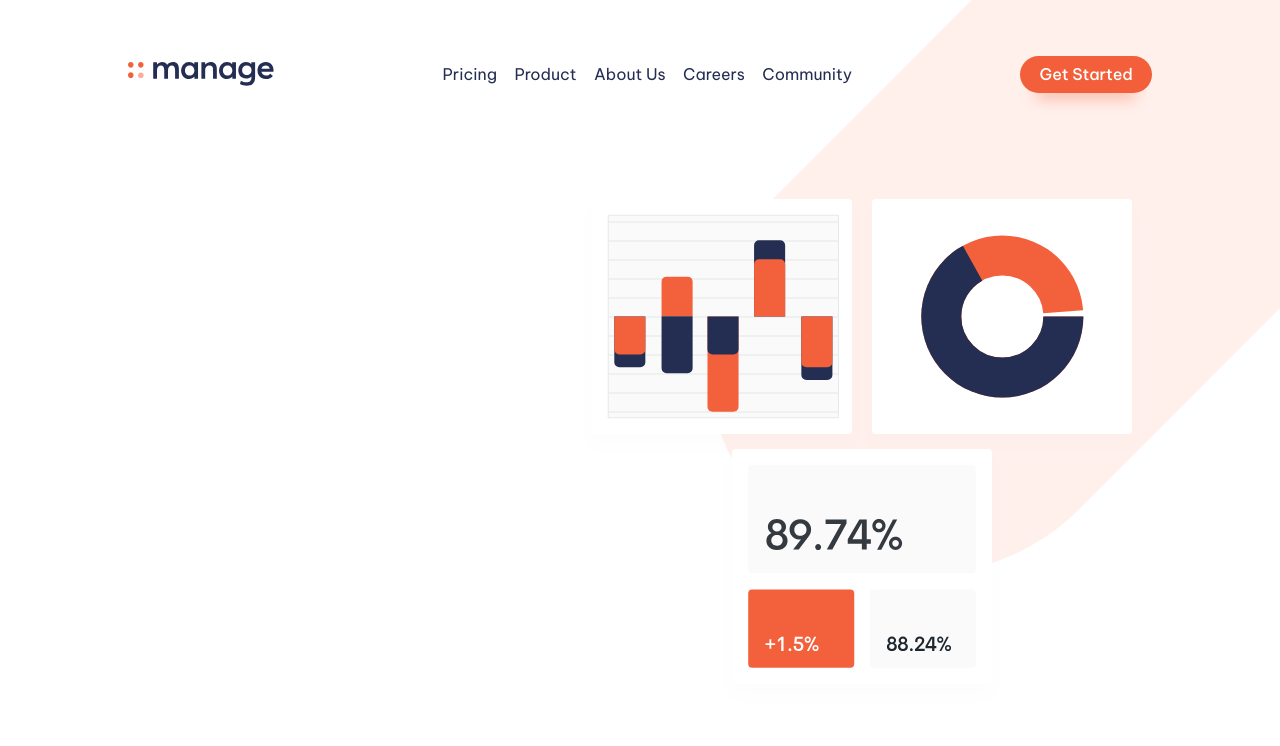
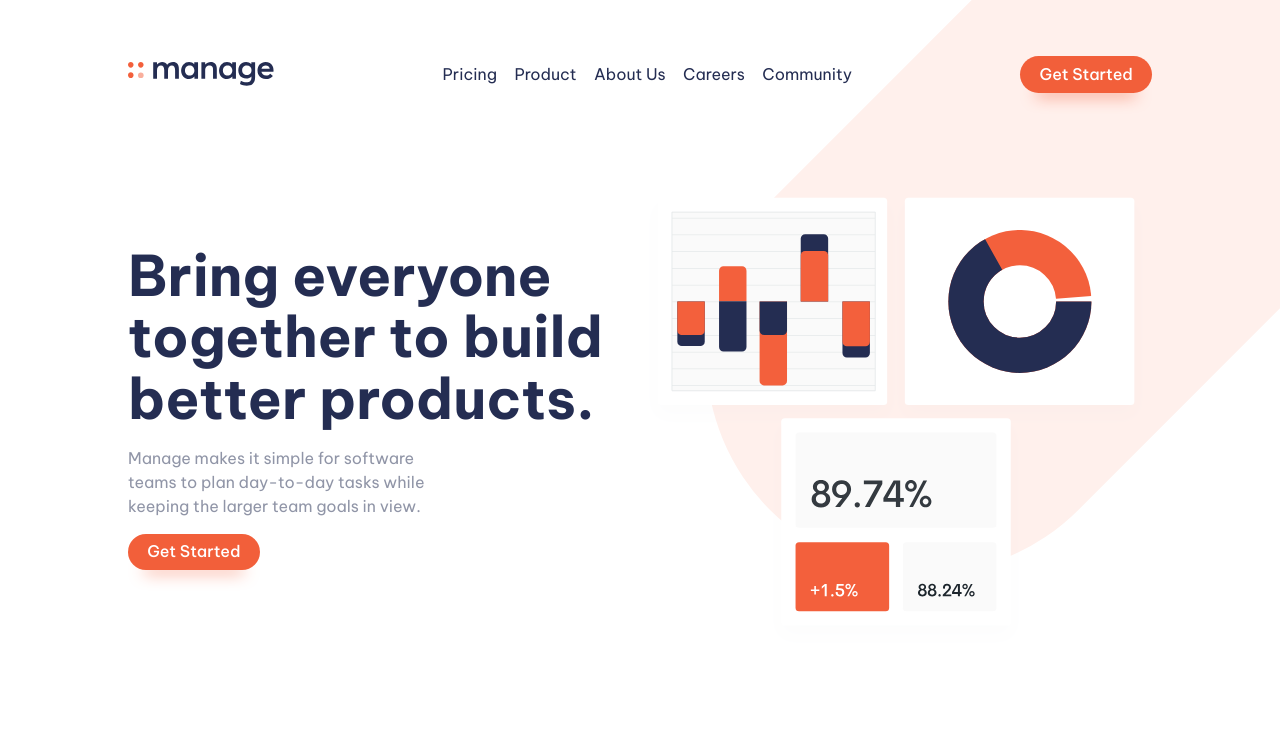
Before and after one commit to nicknahc/manage, a React (Create React App) app: page / in a window 1280 px wide. Shown: the top 746 px of the page. Built offline with nearby package versions, Linux system fonts and the light colour scheme.

Commit message:
fixed error for landing

```diff
--- a/src/styles/Home.css
+++ b/src/styles/Home.css
@@ -25,7 +25,7 @@ h4 {
   row-gap: 1rem;
 }
 @media (min-width: 50em) {
-  .equal-columns {
+  .equal-columns.landing {
     flex-direction: row;
     justify-content: space-between;
     align-content: flex-start;
```
